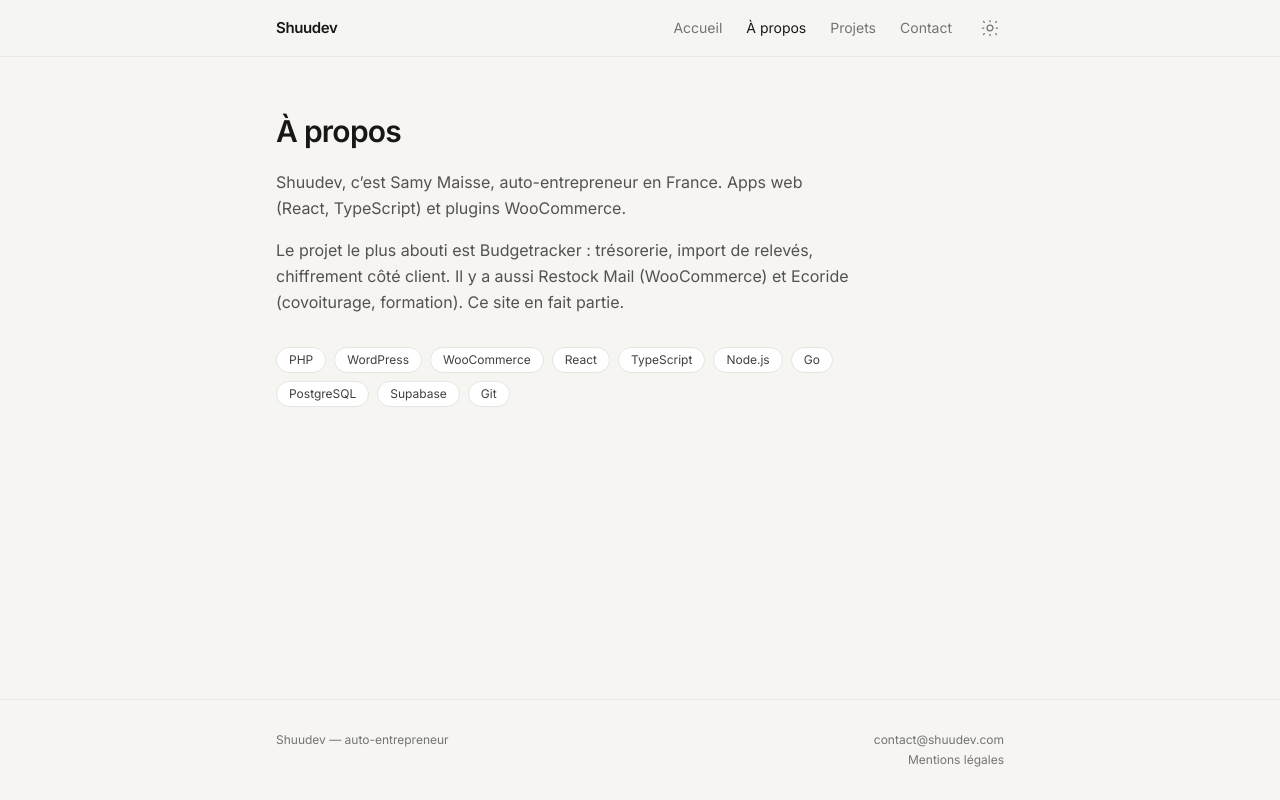
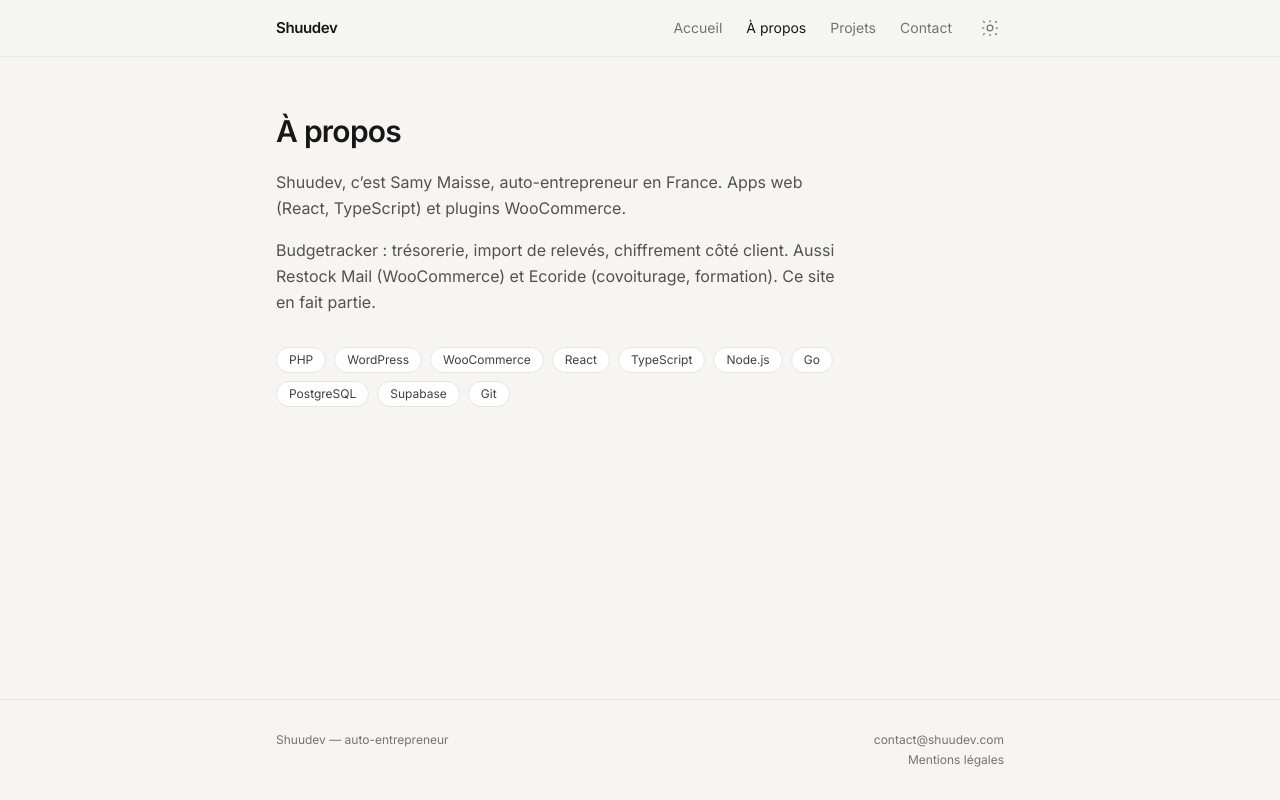
Before and after one commit to Shuugaa/personal-portfolio, a React (Vite) app: page /about in a window 1280 px wide. Built offline with nearby package versions, Linux system fonts and the light colour scheme.

Commit message:
Ne plus classer Budgetracker comme le projet le plus abouti.

```diff
--- a/src/pages/About.tsx
+++ b/src/pages/About.tsx
@@ -19,9 +19,8 @@ const About: React.FC = () => (
       et plugins WooCommerce.
     </p>
     <p className="mt-4 text-neutral-600 dark:text-neutral-400 leading-relaxed">
-      Le projet le plus abouti est Budgetracker : trésorerie, import de relevés, chiffrement
-      côté client. Il y a aussi Restock Mail (WooCommerce) et Ecoride (covoiturage, formation).
-      Ce site en fait partie.
+      Budgetracker : trésorerie, import de relevés, chiffrement côté client. Aussi Restock Mail
+      (WooCommerce) et Ecoride (covoiturage, formation). Ce site en fait partie.
     </p>
     <div className="mt-8 flex flex-wrap gap-2">
       {skills.map((skill) => (
--- a/src/pages/Home.tsx
+++ b/src/pages/Home.tsx
@@ -28,8 +28,7 @@ const Home: React.FC = () => (
       Samy Maisse
     </h1>
     <p className="mt-5 text-neutral-600 dark:text-neutral-400 leading-relaxed max-w-xl">
-      Auto-entrepreneur. Apps web et plugins WooCommerce. Budgetracker est le projet le plus
-      abouti.
+      Auto-entrepreneur. Apps web et plugins WooCommerce.
     </p>
     <div className="mt-8 flex flex-wrap gap-3">
       <Link
```
